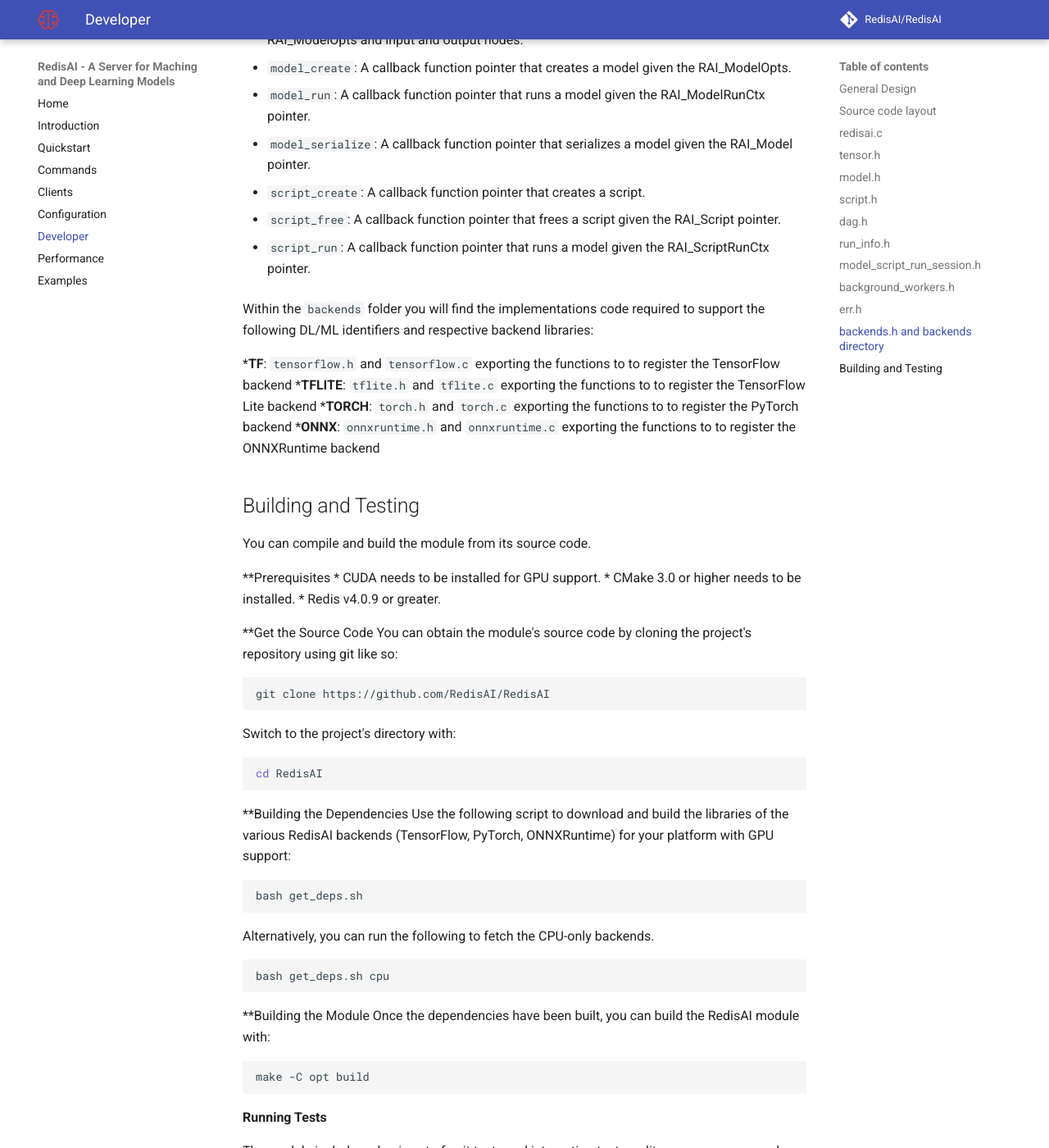
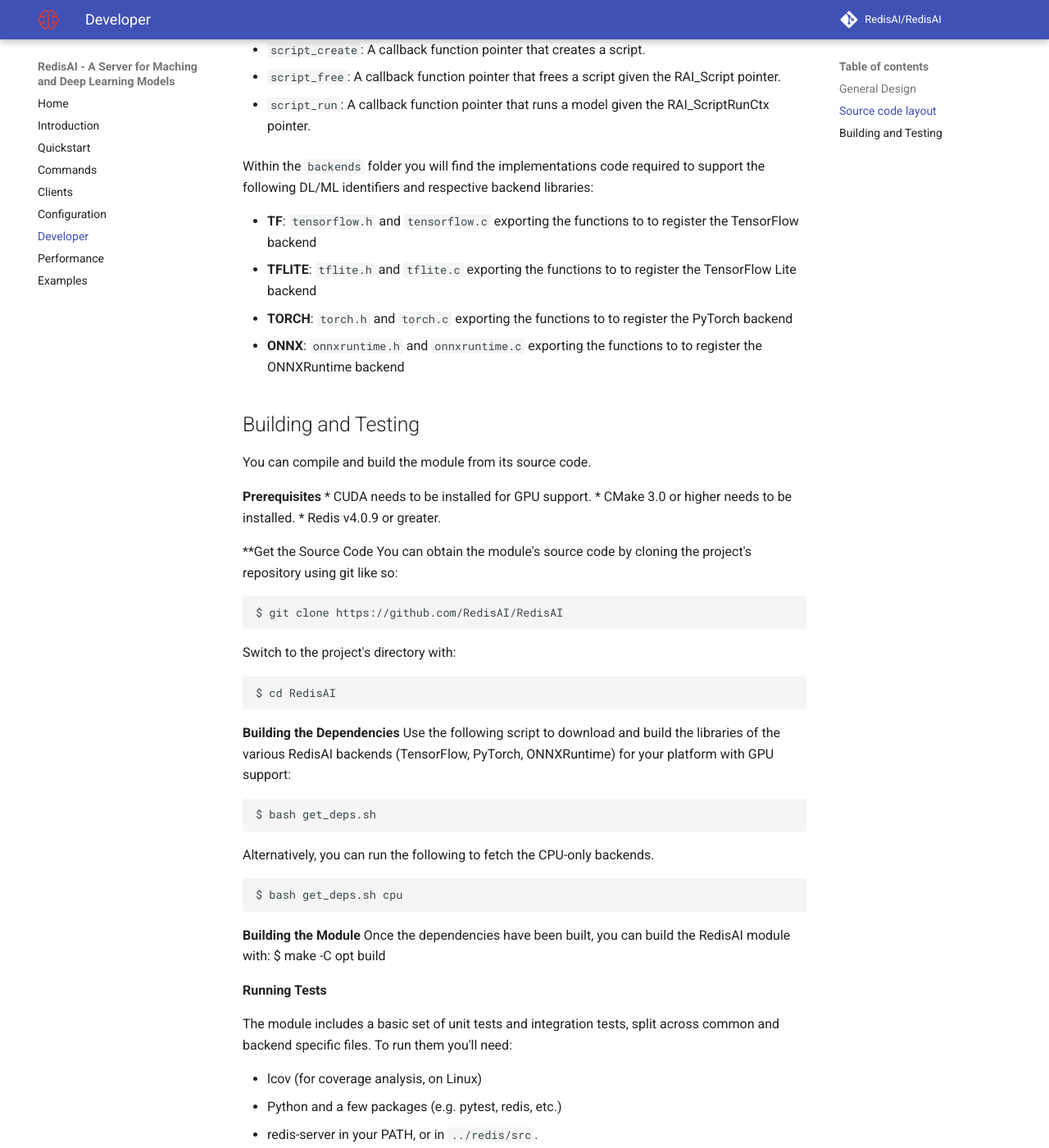
Before and after one commit to RedisAI/RedisAI, an MkDocs documentation site: the page built from docs/developer.md, in a window 1280 px wide and 1400 px high, scrolled down 2787 px. Shown: the whole window at 82% size. Built offline with MkDocs 1.6.1 and Material for MkDocs 9.7.7, drawn with Linux system fonts in a browser that asks for light colours; comment, search, counter and statistics services are not loaded; some of the changed text lies outside the part shown.

````diff
--- a/docs/developer.md
+++ b/docs/developer.md
@@ -102,16 +107,16 @@
 
 Within the `backends` folder you will find the implementations code required to support the following DL/ML identifiers and respective backend libraries:
 
-***TF**: `tensorflow.h` and `tensorflow.c` exporting the functions to to register the TensorFlow backend
-***TFLITE**: `tflite.h` and `tflite.c` exporting the functions to to register the TensorFlow Lite backend
-***TORCH**: `torch.h` and `torch.c` exporting the functions to to register the PyTorch backend
-***ONNX**: `onnxruntime.h` and `onnxruntime.c` exporting the functions to to register the ONNXRuntime backend
+* **TF**: `tensorflow.h` and `tensorflow.c` exporting the functions to to register the TensorFlow backend
+* **TFLITE**: `tflite.h` and `tflite.c` exporting the functions to to register the TensorFlow Lite backend
+* **TORCH**: `torch.h` and `torch.c` exporting the functions to to register the PyTorch backend
+* **ONNX**: `onnxruntime.h` and `onnxruntime.c` exporting the functions to to register the ONNXRuntime backend
 
 
 ## Building and Testing
 You can compile and build the module from its source code.
 
-**Prerequisites
+**Prerequisites**
 * CUDA needs to be installed for GPU support.
 * CMake 3.0 or higher needs to be installed.
 * Redis v4.0.9 or greater.
@@ -119,35 +124,24 @@
 **Get the Source Code
 You can obtain the module's source code by cloning the project's repository using git like so:
 
-```sh
-git clone https://github.com/RedisAI/RedisAI
-```
+    $ git clone https://github.com/RedisAI/RedisAI
 
 Switch to the project's directory with:
 
-```sh
-cd RedisAI
-```
+    $ cd RedisAI
 
-**Building the Dependencies
+**Building the Dependencies**
 Use the following script to download and build the libraries of the various RedisAI backends (TensorFlow, PyTorch, ONNXRuntime) for your platform with GPU support:
 
-```sh
-bash get_deps.sh
-```
+    $ bash get_deps.sh
 
 Alternatively, you can run the following to fetch the CPU-only backends.
 
-```sh
-bash get_deps.sh cpu
-```
+    $ bash get_deps.sh cpu
 
-**Building the Module
+**Building the Module**
 Once the dependencies have been built, you can build the RedisAI module with:
-
-```sh
-make -C opt build
-```
+    $ make -C opt build
 
 **Running Tests**
 
````
Also changed, not shown: other parts of docs/developer.md (+18 -13 lines), docs/intro.md (+1 -1 lines), docs/performance.md (+3 -3 lines), 6 other files.
